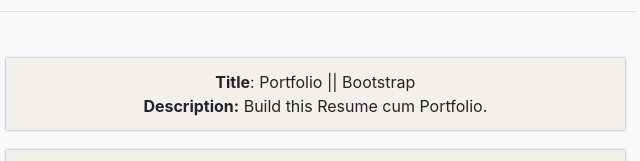
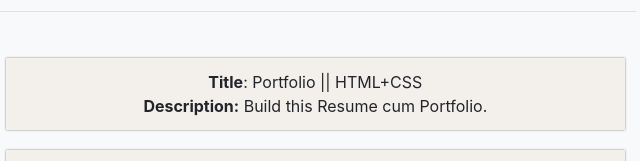
Before and after one commit to ivrmanitin/portfolio, a plain HTML site: page projects.html in a window 1280 px wide. Shown: the part 173-334 px from the top of the page, 524-1164 px from the left. Drawn offline with nearby package versions, Linux system fonts and the light colour scheme.

Commit message:
Update projects.html

```diff
--- a/projects.html
+++ b/projects.html
@@ -37,7 +37,7 @@
                     <div class="row px-3">
                         <div class="col-md-12 descbox">
                             <div class="text-center">
-                                <b>Title</b>: Portfolio || Bootstrap <br>
+                                <b>Title</b>: Portfolio || HTML+CSS <br>
                             </div>
                             <div class="text-center">
                                 <b>Description:</b> Build this Resume cum Portfolio.<br>
```
